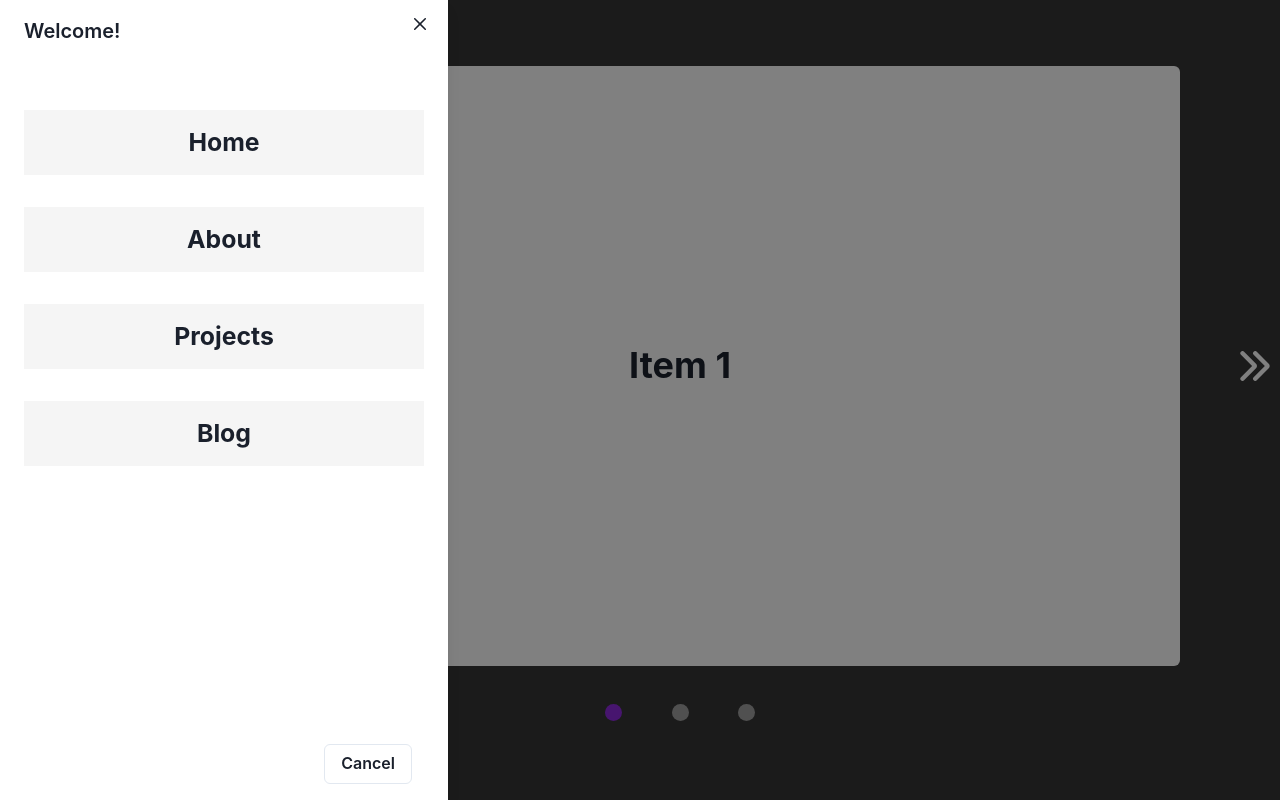
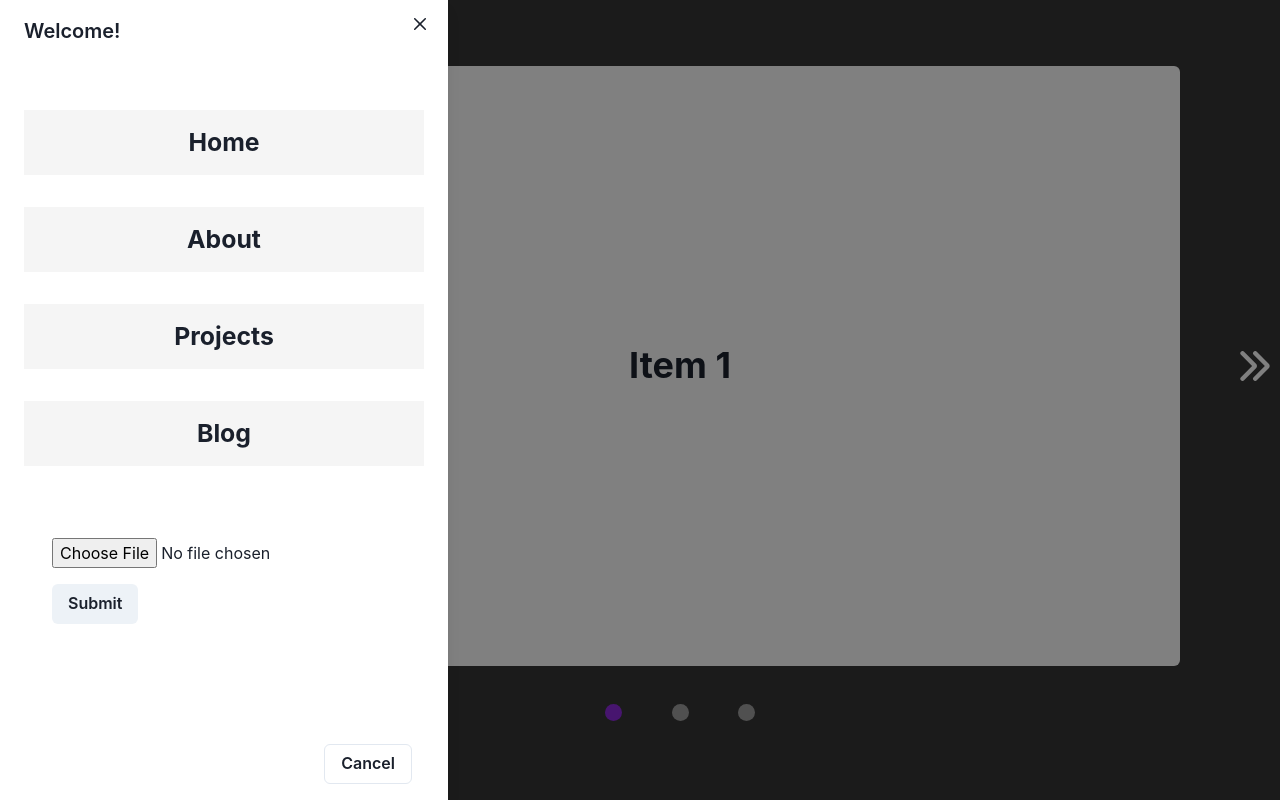
Before and after one commit to GrantPennington/Personal-Website, a React (Create React App) app: page / in a window 1280 px wide. Both pictures are taken after a click on the button 20 px from the left and 400 px from the top of the page. Built offline with nearby package versions, Linux system fonts and the light colour scheme.

Commit message:
added firebase to my project. I am using Firebase Storage to upload and store audio files.

```diff
--- a/package.json
+++ b/package.json
@@ -10,9 +10,11 @@
     "@testing-library/jest-dom": "^5.16.5",
     "@testing-library/react": "^13.4.0",
     "@testing-library/user-event": "^13.5.0",
+    "firebase": "^9.11.0",
     "framer-motion": "^6.5.1",
     "react": "^18.2.0",
     "react-dom": "^18.2.0",
+    "react-hook-form": "^7.37.0",
     "react-router-dom": "^6.4.2",
     "react-scripts": "^5.0.1",
     "web-vitals": "^2.1.4"
--- a/src/App.js
+++ b/src/App.js
@@ -1,11 +1,14 @@
 import React from 'react'
+import { AudioFileProvider } from './context/AudioFileContext';
 import PageRouter from "./PageRouter";
 
 function App() {
 
   return (
     <>
-      <PageRouter /> {/* page router handles all routes */}
+      <AudioFileProvider>
+        <PageRouter /> {/* page router handles all routes */}
+      </AudioFileProvider>
     </>
   );
 }
--- a/src/components/FeaturePanel/FeaturePanel.js
+++ b/src/components/FeaturePanel/FeaturePanel.js
@@ -9,7 +9,6 @@ function FeaturePanel({ data }) {
     const length = data.length-1
     const isLastElement = current===length
     const isFirstElement = !current
-
 
     const handleForward = () => {
         if(!isLastElement){
--- /dev/null
+++ b/src/components/FileUploader/FileUpload.js
@@ -0,0 +1,64 @@
+import React, {useEffect, useState} from 'react';
+import { app, storage } from './../../firebase';
+import { ref, getDownloadURL, uploadBytesResumable } from "firebase/storage";
+import { Button, Box } from '@chakra-ui/react';
+import { useAudioFile } from './../../context/AudioFileContext';
+
+function FileUpload(){
+	const [selectedFile, setSelectedFile] = useState();
+	const [isFilePicked, setIsFilePicked] = useState(false);
+    const [url, setURL] = useState('')
+    const { addFile } = useAudioFile()
+
+	const changeHandler = (event) => {
+		setSelectedFile(event.target.files[0]);
+		setIsFilePicked(true);
+	};
+
+	const handleSubmission = () => {
+        const file = selectedFile
+
+        if (!file) return;
+
+        const storageRef = ref(storage, `music/${file.name}`);
+        const uploadTask = uploadBytesResumable(storageRef, file, file);
+
+        uploadTask.on("state_changed",
+        (snapshot) => {
+        },
+        (error) => {
+            alert(error);
+        },
+        () => {
+            getDownloadURL(uploadTask.snapshot.ref).then((downloadURL) => {
+                addFile(file.name, downloadURL)
+                //console.log(downloadURL) //setURL(downloadURL)
+            });
+        }
+        );
+	};
+
+	return(
+        <div>
+			<input type="file" name="file" onChange={changeHandler} />
+			{isFilePicked ? (
+				<div>
+					<p>Filename: {selectedFile.name}</p>
+					{/*
+                    <p>Filetype: {selectedFile.type}</p>
+					<p>Size in bytes: {selectedFile.size}</p>
+					<p>
+						lastModifiedDate:{' '}
+						{selectedFile.lastModifiedDate.toLocaleDateString()}
+					</p>
+                    */}
+				</div>
+			): ''}
+			<Box mt={4}>
+				<Button onClick={handleSubmission}>Submit</Button>
+			</Box>
+		</div>
+	)
+}
+
+export default FileUpload
--- a/src/components/drawer/BasicDrawer.js
+++ b/src/components/drawer/BasicDrawer.js
@@ -1,6 +1,7 @@
 import { Button, Drawer, DrawerBody, DrawerCloseButton, DrawerContent, DrawerFooter, DrawerHeader, DrawerOverlay, Flex, Heading, Input, useDisclosure } from '@chakra-ui/react'
 import React, { useEffect } from 'react'
 import { useNavigate } from 'react-router-dom'
+import FileUpload from './../FileUploader/FileUpload';
 
 export default function BasicDrawer({ content, isToggled, updater }) {
     const { isOpen, onOpen, onClose } = useDisclosure()
@@ -44,6 +45,9 @@ export default function BasicDrawer({ content, isToggled, updater }) {
                             <Heading fontSize={'1.55rem'}>{item.label}</Heading>
                         </Flex>
                         )}
+                        <Flex mt={10} justify='center' align='center'>
+                          <FileUpload />
+                        </Flex>
                 </Flex>
             </DrawerBody>
 
--- /dev/null
+++ b/src/context/AudioFileContext.js
@@ -0,0 +1,27 @@
+import React, { createContext, useContext, useState } from 'react'
+
+const AudioFileContext = createContext()
+
+export function useAudioFile() {
+    return useContext(AudioFileContext)
+}
+
+export function AudioFileProvider({ children }) {
+    const [files, setFiles] = useState([])
+
+
+    const addFile = (filename, url) => {
+        setFiles([ ...files, { filename: filename, url: url } ])
+    }
+
+    const defaultAudioContext = {
+        files,
+        setFiles,
+        addFile,
+    }
+    return (
+        <AudioFileContext.Provider value={defaultAudioContext}>
+            { children }
+        </AudioFileContext.Provider>
+    )
+}
--- /dev/null
+++ b/src/firebase.js
@@ -0,0 +1,20 @@
+// Import the functions you need from the SDKs you need
+import { initializeApp } from "firebase/app";
+import { getStorage } from "firebase/storage";
+
+// TODO: Add SDKs for Firebase products that you want to use
+// https://firebase.google.com/docs/web/setup#available-libraries
+
+// Your web app's Firebase configuration
+const firebaseConfig = {
+  apiKey: "AIzaSyDeXzXF-6tkZmxV5hfiuV0LFCmCNRW6CR0",
+  authDomain: "audio-store-6113e.firebaseapp.com",
+  projectId: "audio-store-6113e",
+  storageBucket: "audio-store-6113e.appspot.com",
+  messagingSenderId: "499188680592",
+  appId: "1:499188680592:web:5843288d7f9a4839195515"
+};
+
+// Initialize Firebase
+export const app = initializeApp(firebaseConfig);
+export const storage = getStorage(app);
--- a/src/pages/Home.js
+++ b/src/pages/Home.js
@@ -1,14 +1,18 @@
-import { Box, Flex, Heading, IconButton } from '@chakra-ui/react'
+import { Box, Flex, Heading, IconButton, Text } from '@chakra-ui/react'
 import React, { useRef, useState } from 'react'
 import BasicDrawer from '../components/drawer/BasicDrawer'
 import SideBar from '../components/drawer/SideBar';
 import { FEATURE_PANEL_DATA, NAVBAR_DATA } from './../data/constants';
 import { ArrowRightIcon } from '@chakra-ui/icons'
 import FeaturePanel from '../components/FeaturePanel/FeaturePanel';
+import { app, storage } from './../firebase.js';
+import FileUpload from '../components/FileUploader/FileUpload';
+import { useAudioFile } from './../context/AudioFileContext';
 
 function Home() {
   const [isToggled, setIsToggled] = useState(false)
   const featureData = FEATURE_PANEL_DATA
+  const { files } = useAudioFile()
 
   const handleChange = (value) => {
     setIsToggled(value)
@@ -40,7 +44,15 @@ function Home() {
           <FeaturePanel data={featureData}/>
         </Flex>
       </Flex>
-
+      <Flex justify='center' align='center' direction='column'>
+          {files.map((file, index) =>
+            <>
+            <Text color={'main.white'}>{`File: ${file.filename}`}</Text>
+            <Text color={'main.white'}>{`URL: ${file.url}`}</Text>
+            </>
+          )}
+        </Flex>
+      {/*<pre>{JSON.stringify(firebaseApp.options, null, 2)}</pre>*/}
     </Flex>
   )
 }
```
Also changed, not shown: 1 other file (tests, documents, lock files or other folders).
